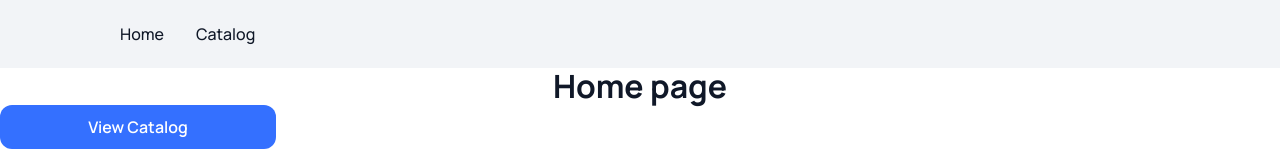
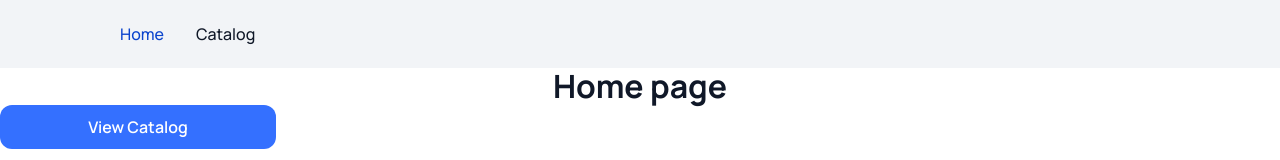
Before and after one commit to dvankevich/rental-car, a React (Vite) app: page / in a window 1280 px wide. Shown: the top 160 px of the page. Built offline with nearby package versions, Linux system fonts and the light colour scheme.

Commit message:
rewrite Header

```diff
--- a/src/components/Header/Header.jsx
+++ b/src/components/Header/Header.jsx
@@ -1,19 +1,22 @@
-import { Link, Outlet } from 'react-router-dom';
+import { NavLink, Outlet } from 'react-router-dom';
+import clsx from 'clsx';
 import s from './Header.module.css';
+
+const buildLinkClass = ({ isActive }) => {
+  return clsx(s.navLink, isActive && s.active);
+};
 
 const Header = () => {
   return (
     <>
       <header className={s.header}>
-        <nav>
-          <ul>
-            <li>
-              <Link to="/">Home</Link>
-            </li>
-            <li>
-              <Link to="/catalog">Catalog</Link>
-            </li>
-          </ul>
+        <nav className={s.navigation}>
+          <NavLink to="/" className={buildLinkClass}>
+            Home
+          </NavLink>
+          <NavLink to="/catalog" className={buildLinkClass}>
+            Catalog
+          </NavLink>
         </nav>
       </header>
       <Outlet />
--- a/src/components/Header/Header.module.css
+++ b/src/components/Header/Header.module.css
@@ -7,24 +7,26 @@
   background: var(--badges);
 }
 
-.header ul {
-  margin: 0;
-  padding: 0;
+.navigation {
   display: flex;
   flex-direction: row;
   gap: 32px;
 }
 
-/* .header li {} */
-
-.header a {
+.navLink {
   font-weight: 500;
   font-size: 16px;
   line-height: 1.25;
   text-align: center;
   color: var(--main);
+  text-decoration: none;
+  transition: color 0.3s;
 }
 
-.header a:hover {
+.navLink:hover {
   color: var(--button-hover);
 }
+
+.active {
+  color: var(--button-hover);
+}
```
